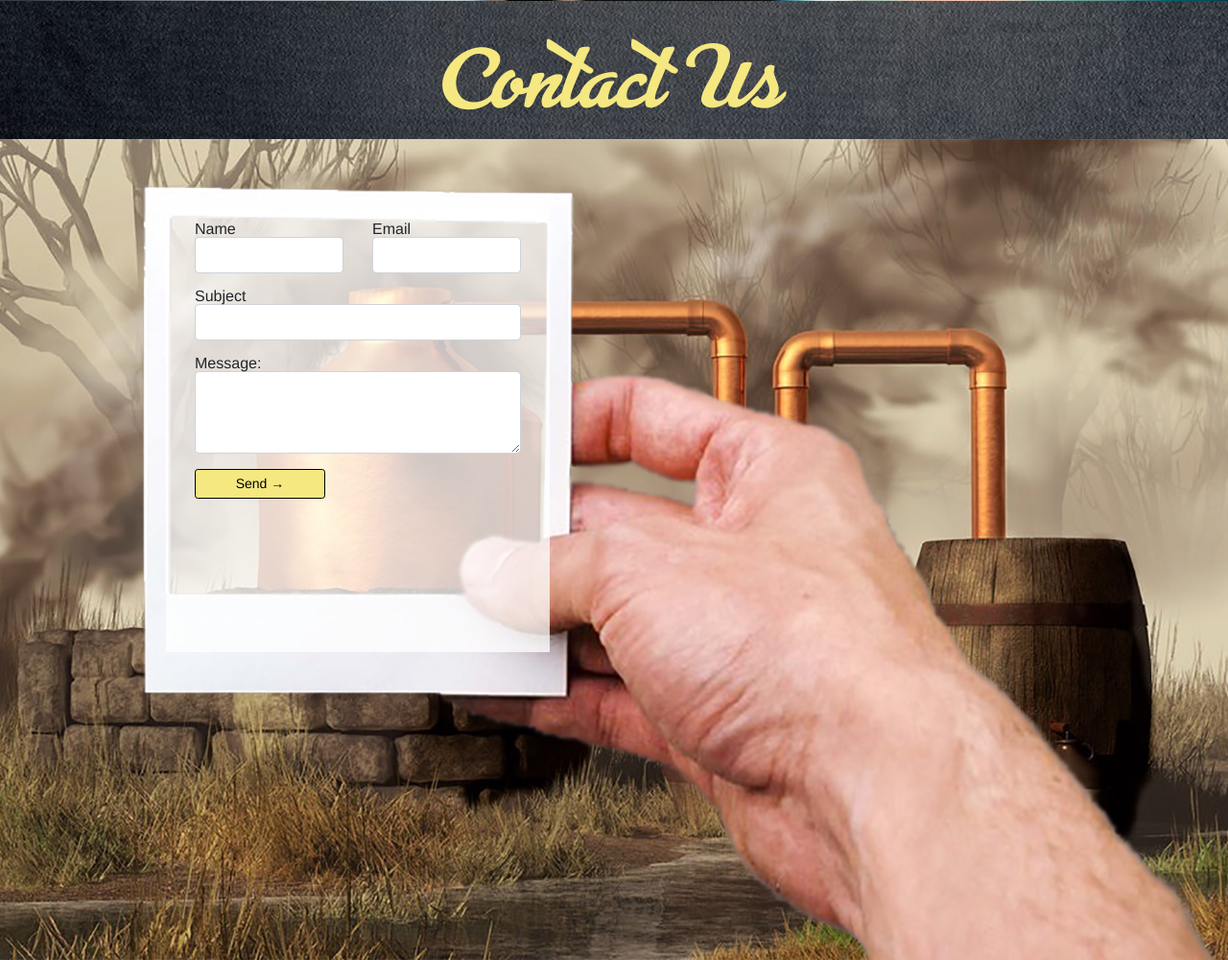
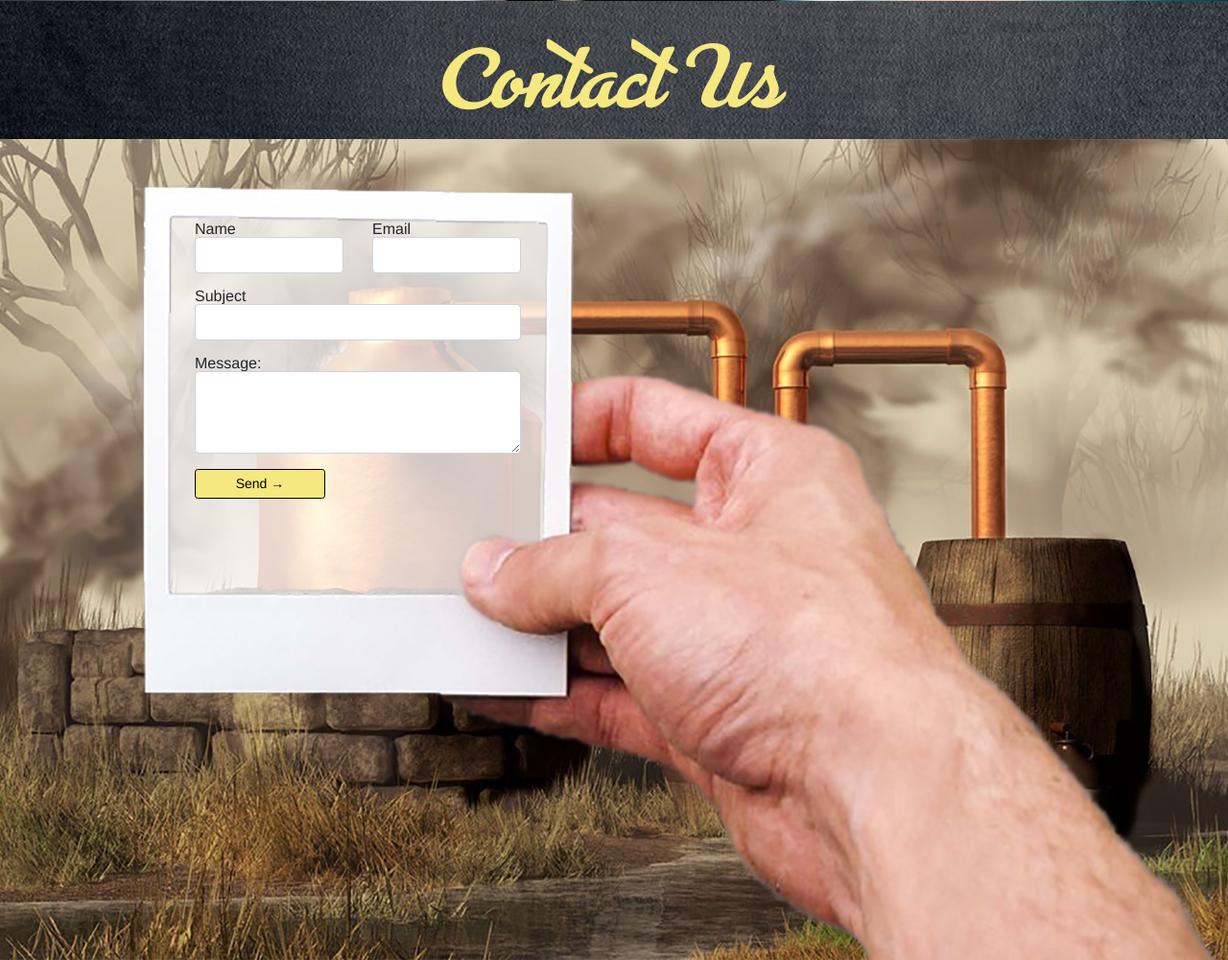
Before and after one commit to adamnorton2024/coldhammer, a PHP site: page /main.html in a window 1280 px wide. Shown: the part 5422-6423 px from the top of the page at 96% size. Run offline with PHP 8.4, Linux system fonts and the light colour scheme.

Commit message:
fixed z-index of items to get the form to display correctly with the image and form layers.

```diff
--- a/assets/css/style.css
+++ b/assets/css/style.css
@@ -237,12 +237,17 @@ iframe {
 
 #hand{
   position: relative;
-
+  z-index: 2;
   left: -30px;
 }
 
 .row {
   margin: 0px;
+}
+
+input, textarea {
+  position: relative;
+  z-index: 4;
 }
 
 
```
